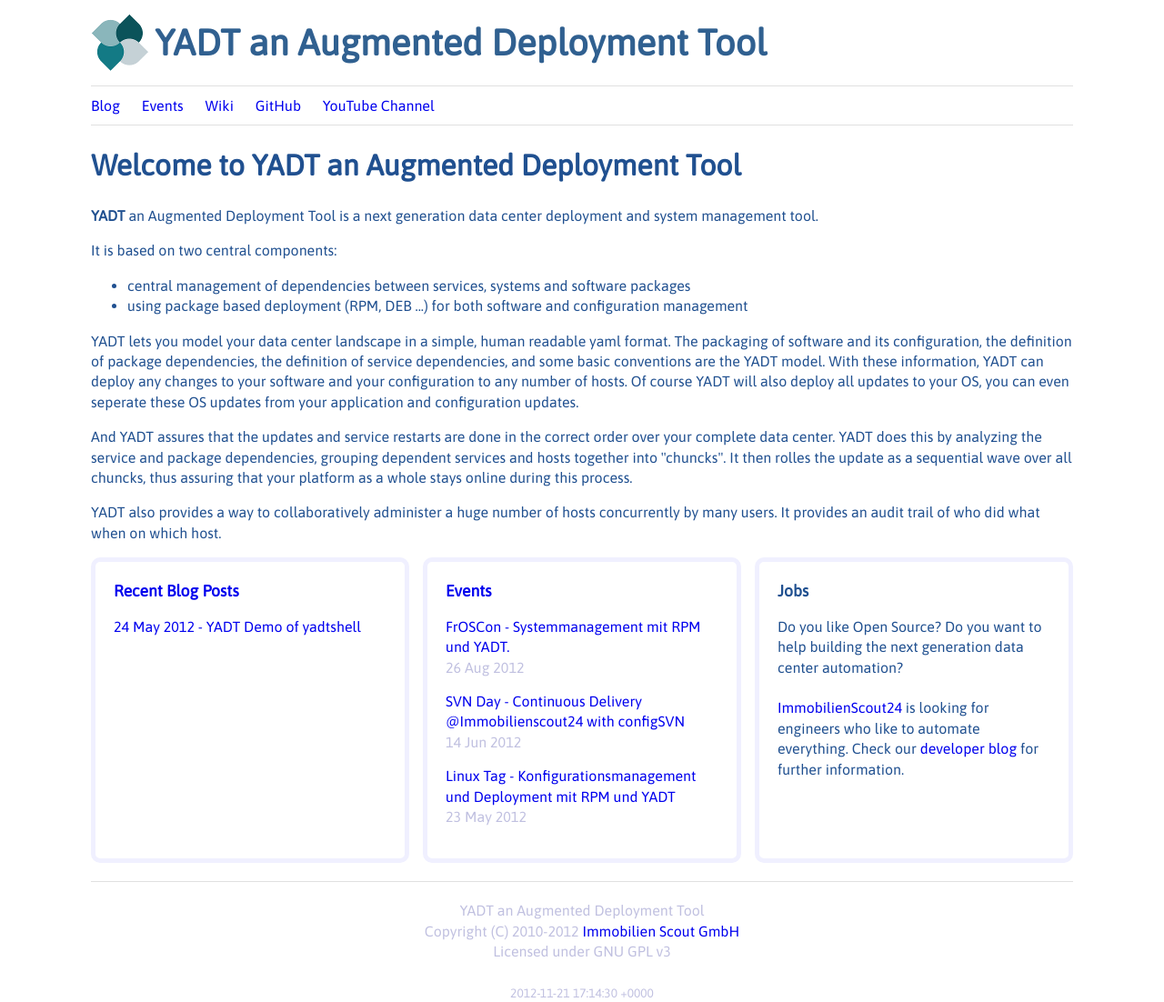
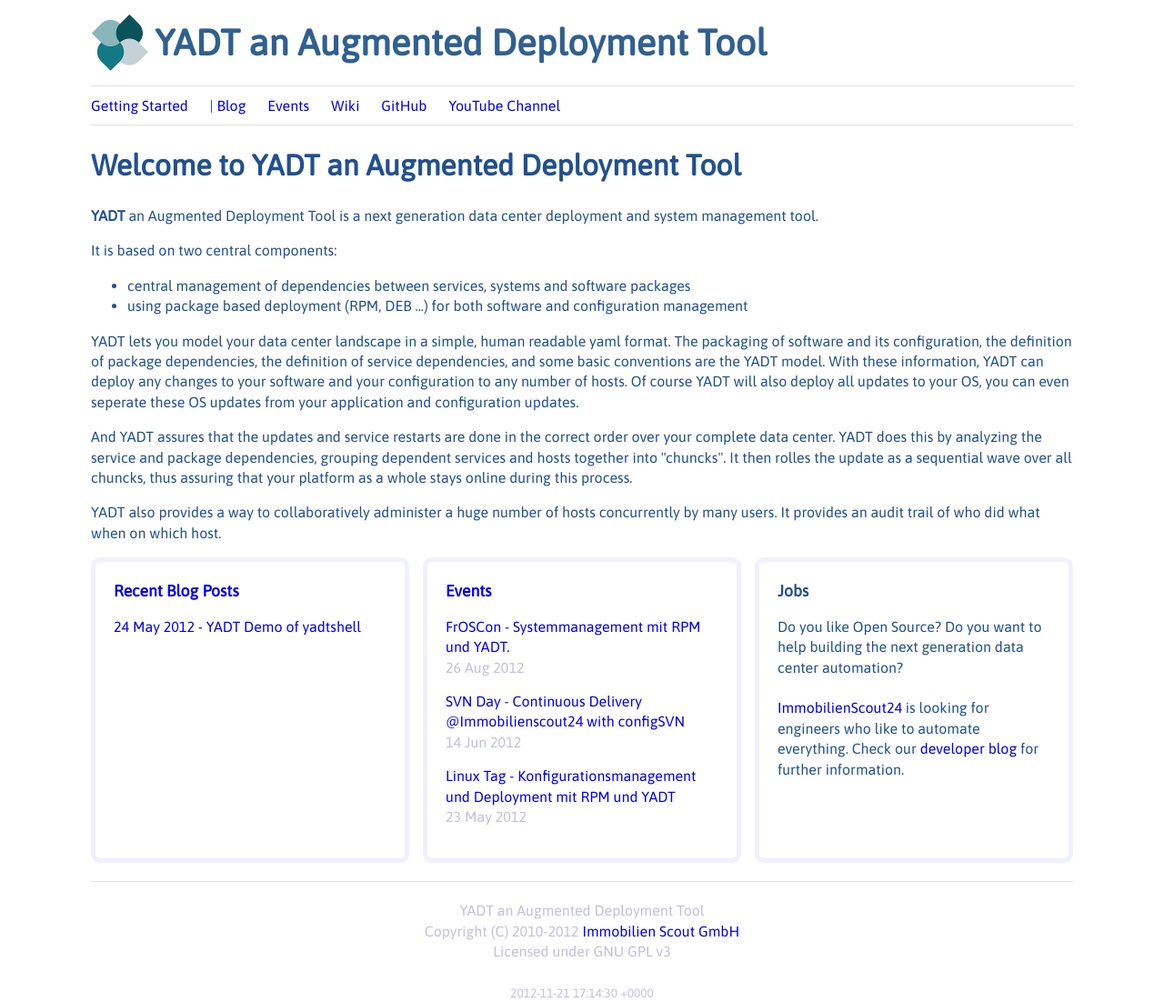
Before and after one commit to yadt/yadt.github.com, a Jekyll site: the page built from index.html, in a window 1280 px wide. Shown: the whole page at 91% size. Built offline with Jekyll 4.4.1, drawn with Linux system fonts in a browser that asks for light colours.

Commit message:
Update _layouts/default.html

```diff
--- a/_layouts/default.html
+++ b/_layouts/default.html
@@ -18,6 +18,7 @@
             </a>
 
             <nav>
+                <a href="https://github.com/yadt/getting-started" target="_blank">Getting Started</a> |
                 <a href="/blog/">Blog</a>
                 <a href="/events/">Events</a>
                 <a href="https://github.com/yadt/yadt.github.com/wiki" target="_blank">Wiki</a>
```
